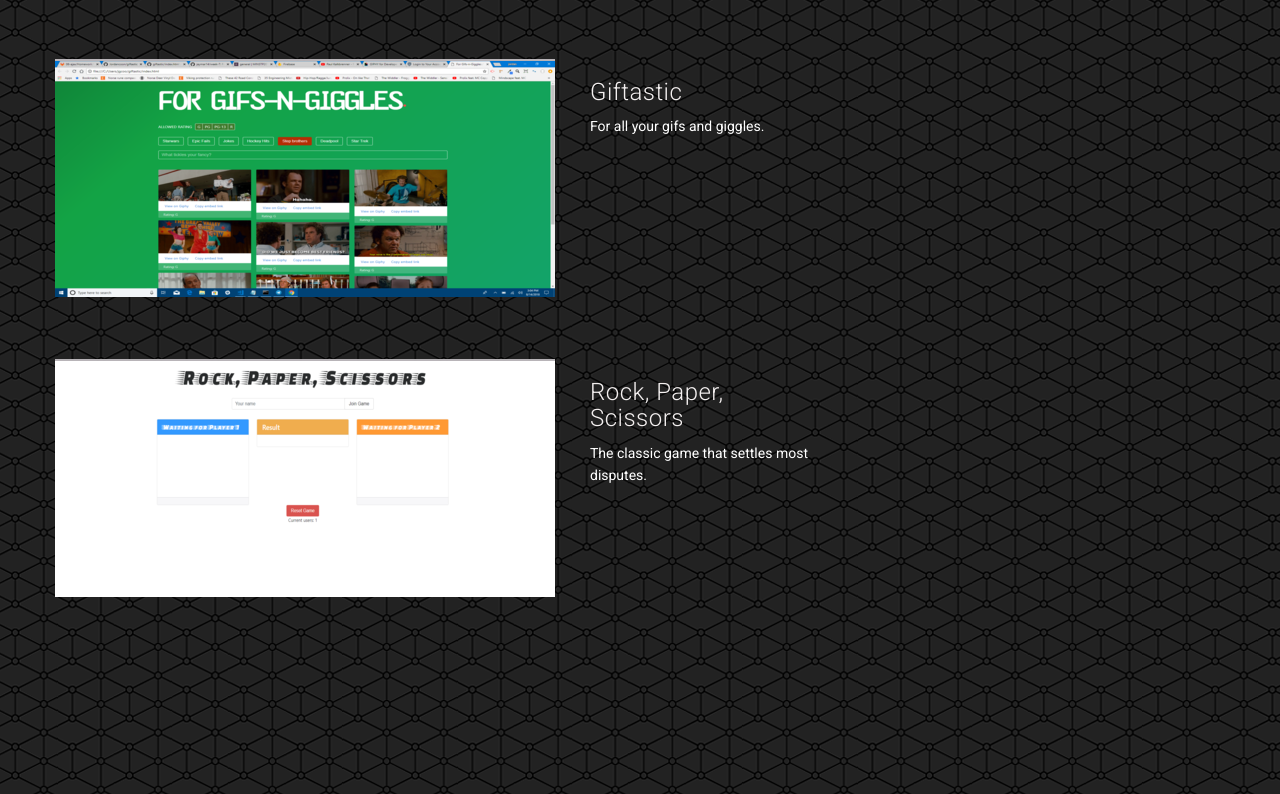
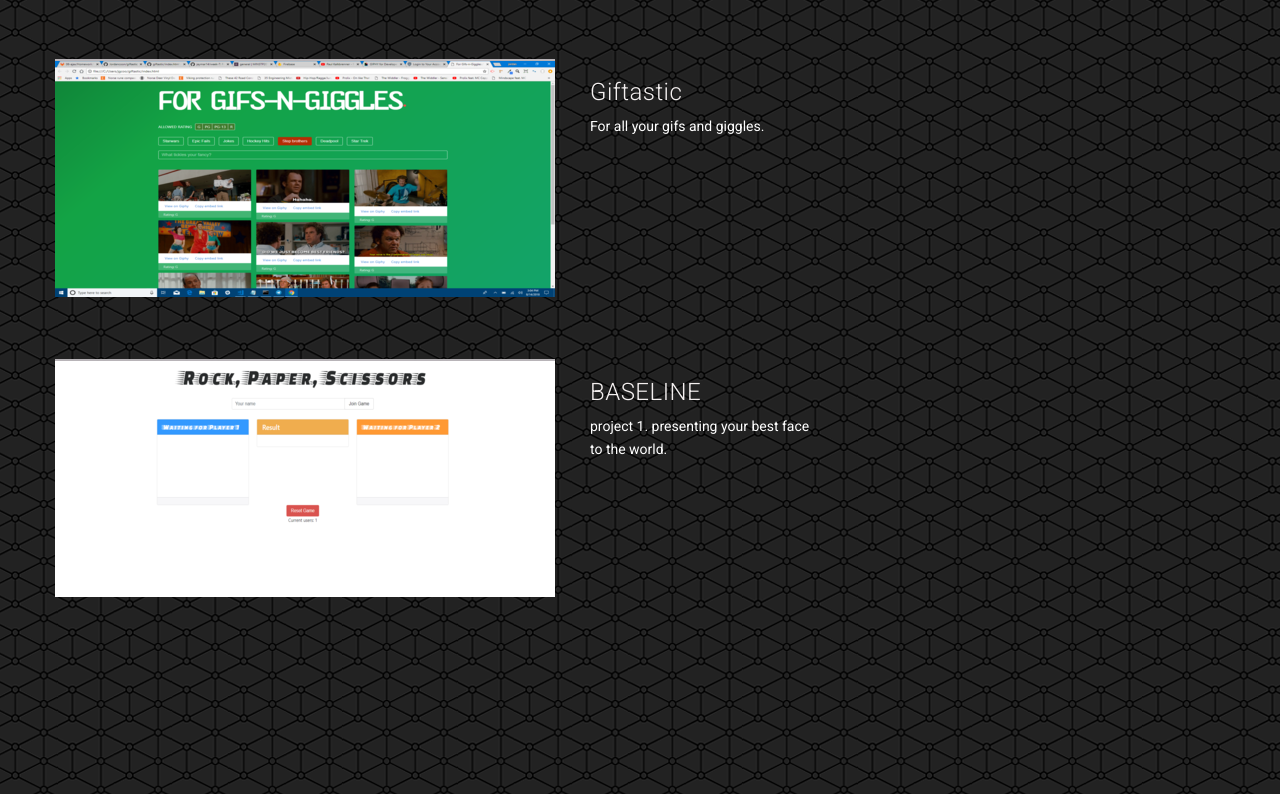
Before and after one commit to Jordancoon/Bootstrap-Portfolio, a plain HTML site: page portfolio.html in a window 1280 px wide. Shown: the part 1096-1890 px from the top of the page. Drawn offline with nearby package versions, Linux system fonts and the light colour scheme.

Commit message:
add project 1

```diff
--- a/portfolio.html
+++ b/portfolio.html
@@ -115,8 +115,8 @@
 						    	</a>
 						</div> <!-- .project-thumb -->
 			    	<div class="col-sm-4 project-caption">
-						    	<h3>Rock, Paper, Scissors</h3>
-						    	<p class="description"> The classic game that settles most disputes.</p>
+						    	<h3>BASELINE</h3>
+						    	<p class="description"> project 1. presenting your best face to the world.</p>
 						</div> <!-- .project-caption -->
 			    </div> <!-- .project -->
 
```
Also changed, not shown: assets/images/baseline.png (added).
